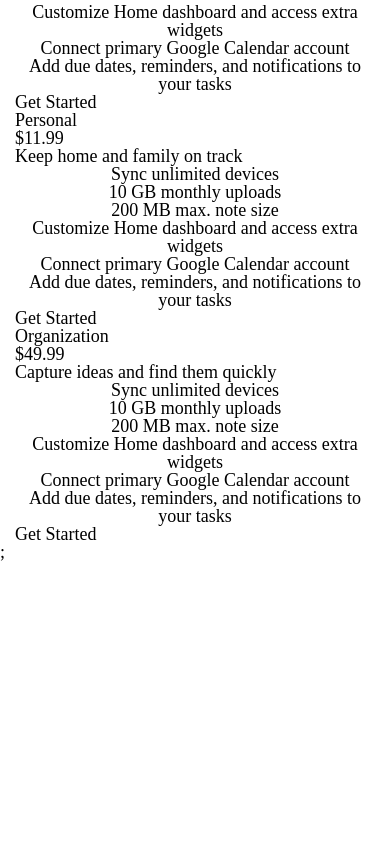
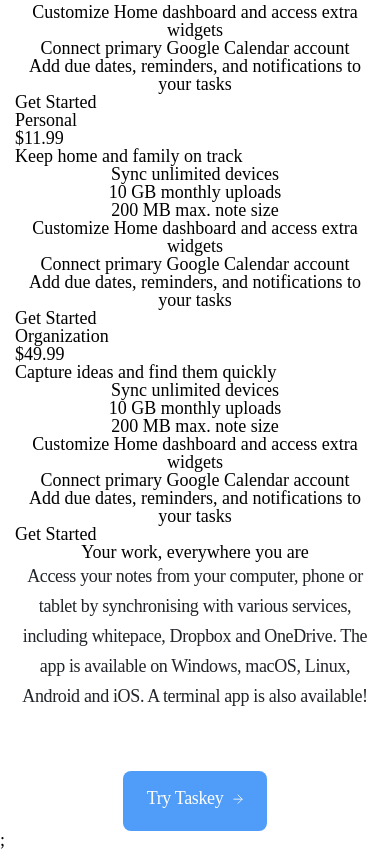
Before and after one commit to anastasia-mia/landingPage, a website: page main.html in a window 390 px wide. Shown: the part 3754-4603 px from the top of the page. Before the commit the page ends 4315 px from the top, so only its background shows below. Drawn offline with Linux system fonts and the light colour scheme.

Commit message:
section "Your work, everywhere you are" developing

```diff
--- a/main.html
+++ b/main.html
@@ -164,7 +164,15 @@
                     </div>
                 </div>
             </section>
-            <section class="aaa"></section>;
+            <section class="everywhere">
+                <div class="everywhere__container">
+                    <div class="everywhere_content">
+                        <div class="everywhere_title">Your work, everywhere you are</div>
+                        <div class="everywhere_text text">Access your notes from your computer, phone or tablet by synchronising with various services, including whitepace, Dropbox and OneDrive. The app is available on Windows, macOS, Linux, Android and iOS. A terminal app is also available!</div>
+                        <div class="button">Try Taskey</div>
+                    </div>
+                </div>
+            </section>;
         </main>
         <footer class="footer"></footer>
     </div>
--- a/styles/_section.scss
+++ b/styles/_section.scss
@@ -380,6 +380,63 @@
   }
 }
 
+.everywhere {
+  background-color: $backColor;
+  padding: 140px 0;
+  position: relative;
+
+  &:before{
+    content:'';
+    background: url("../img/everywhereImage.svg") no-repeat;
+    position: absolute;
+    width: 502px;
+    height: 100%;
+    left: 5%;
+    top: -10%;
+    transform: scale(1.4) scaleY(1.05);
+    background-size: contain
+  }
+
+  &_content {
+    display: flex;
+    flex-direction: column;
+    justify-content: center;
+    align-items: center;
+    margin: auto;
+    text-align: center;
+    width: 55.4vw;
+    z-index: 1;
+  }
+
+  &_title {
+    font-weight: 700;
+    font-size: 72px;
+    line-height: 65px;
+    letter-spacing: -0.02em;
+    color: #FFFFFF;
+    width: 1000px;
+    padding-bottom: 24px;
+    z-index: 2;
+    position: relative;
+
+    &:after{
+      content: '';
+      position: absolute;
+      z-index: -2;
+      width: 100%;
+      height: 25px;
+      background-size: contain;
+      background: url("../img/underlineBlue.svg") no-repeat;
+      left: 72%;
+      top: 53%;
+    }
+  }
+
+  &_text {
+    color: #FFFFFF;
+  }
+}
+
 @media (max-width: 1400px){
   .whitePace {
     padding: 190px 0 140px 0;
@@ -484,6 +541,13 @@
   .plan{
     &_content{
       width: 65%;
+    }
+  }
+
+  .everywhere{
+
+    &:before{
+      left: -11%;
     }
   }
 }
@@ -640,6 +704,35 @@
       transform: scaleX(0.6);
       left: 25%;
     }
+  }
+
+  .everywhere{
+    &:before{
+      transform: scale(1.1);
+      opacity: 0.8;
+    }
+
+    &__container{
+      align-items: flex-start;
+    }
+
+    &_content{
+      margin: 0;
+      align-items: flex-start;
+      width: 65vw;
+    }
+
+    &_title{
+      width: 650px;
+      text-align: left;
+
+      &:after{
+        transform: scaleY(1.5);
+        left: 53%;
+        top: 73%;
+      }
+    }
+
   }
 }
 
@@ -943,6 +1036,35 @@
       text-align: left;
     }
   }
+
+  .everywhere{
+    &:before{
+      transform: scaleY(1.2);
+      top: -5%;
+      left: -15%;
+    }
+
+    &_content{
+      align-items: flex-start;
+      text-align: left;
+      width: 68vw;
+    }
+
+    &__container{
+      align-items: flex-start;
+    }
+
+    &_title{
+      width: 68vw;
+      font-size: 54px;
+
+      &:after{
+        transform: scaleY(2) scaleX(0.7);
+        left: -15%;
+        top: 70%;
+      }
+    }
+  }
 }
 
 @media (max-width: 550px){
@@ -1122,4 +1244,31 @@
       }
     }
   }
+
+  .everywhere{
+    padding-top: 100px;
+    padding-bottom: 100px;
+
+    &:before{
+      transform: scale(0.7);
+      left: -30%;
+      top: -20%;
+      opacity: 0.5;
+    }
+
+    &_content{
+      width: 100%;
+    }
+
+    &_title{
+      width: calc(100vw - 30px);
+      font-size: 36px;
+
+      &:after{
+        transform: scaleY(1.3) scaleX(1);
+        left: 0;
+        background-size: contain;
+      }
+    }
+  }
 }
```
Also changed, not shown: img/everywhereImage.svg (added), img/underlineBlue.svg (added).
